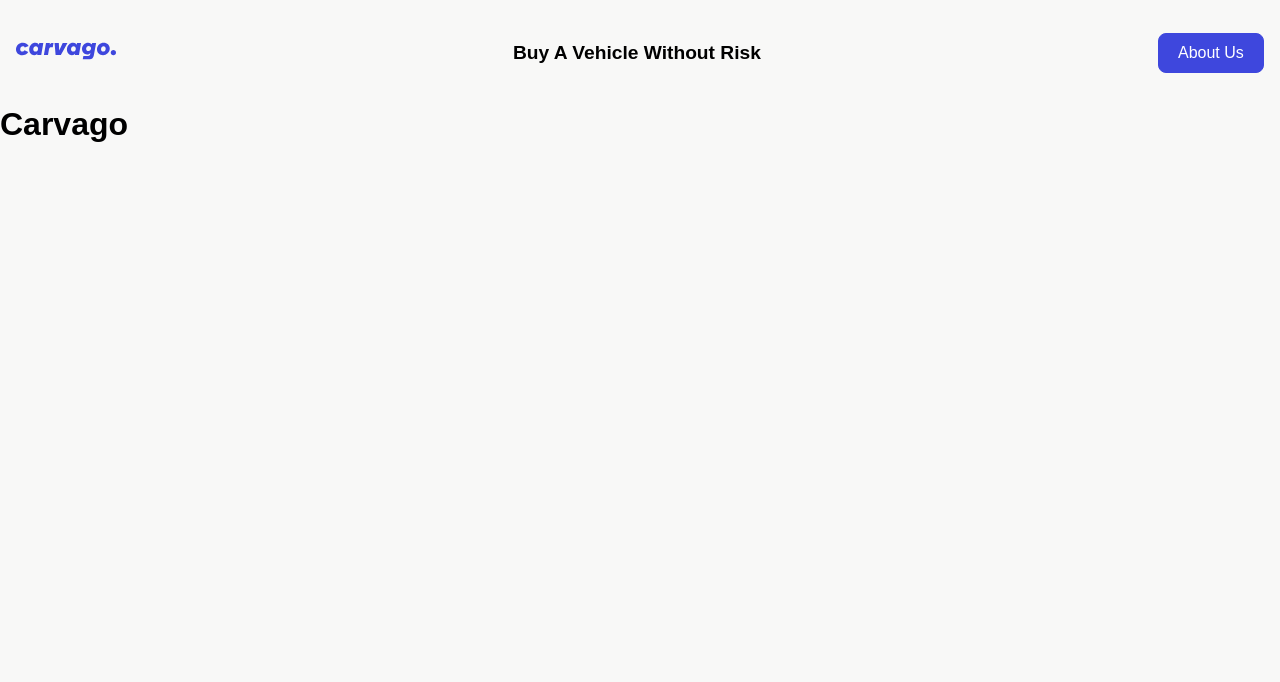
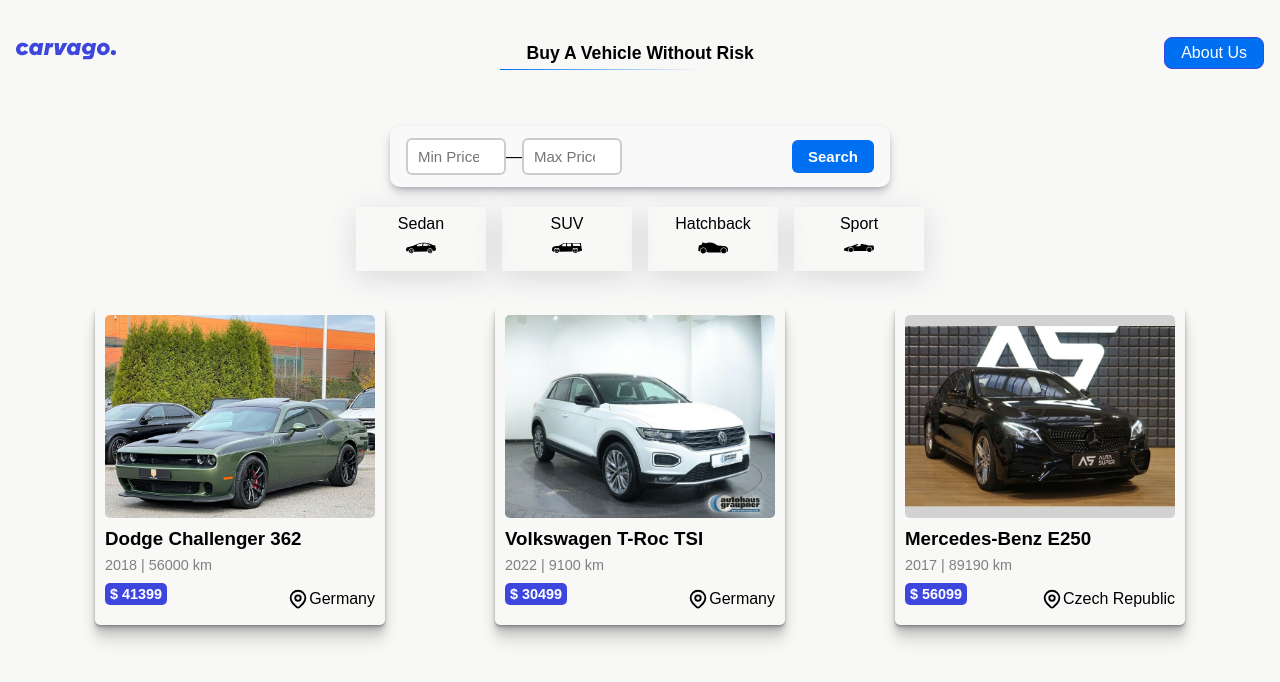
Before and after one commit to AlirezaJahangiri/carvago-simiulation, a Next.js app: page / in a window 1280 px wide. Shown: the top 682 px of the page. Built offline with nearby package versions, Linux system fonts and the light colour scheme.

Commit message:
working on home page

```diff
--- a/components/layout/Layout.module.css
+++ b/components/layout/Layout.module.css
@@ -14,15 +14,37 @@
 
 .slogan {
   font-weight: 700;
-  font-size: 1.2rem;
+  font-size: 1.1rem;
+  position: relative;
+  padding: 0.4rem;
+}
+
+.slogan::after {
+  content: "";
+  position: absolute;
+  left: 0;
+  bottom: 0;
+  height: 1px;
+  width: 200px;
+  background: linear-gradient(90deg, #0070f3, transparent);
+  animation: underline-slide 3s linear infinite;
+}
+
+@keyframes underline-slide {
+  0% {
+    transform: translateX(-10%);
+  }
+  100% {
+    transform: translateX(50%);
+  }
 }
 
 .aboutUsBtn {
   position: relative;
-  background-color: #3e47dd;
+  background-color: #0070f3;
   color: white;
   border: 1px solid #3e47dd;
-  padding: 0.6rem 1.2rem;
+  padding: 0.4rem 1rem;
   font-size: 1rem;
   border-radius: 8px;
   cursor: pointer;
--- a/pages/index.js
+++ b/pages/index.js
@@ -1,7 +1,17 @@
-export default function Home() {
+import SearchBar from "@/components/module/SearchBar";
+import Categories from "@/components/module/Categories";
+import CarsPage from "@/components/templates/CarsPage";
+import carsData from "@/data/carsData";
+
+function Index() {
+  const cars = carsData.slice(0, 3);
   return (
     <div>
-      <h1>Carvago</h1>
+      <SearchBar />
+      <Categories />
+      <CarsPage data={cars} />
     </div>
   );
 }
+
+export default Index;
```
